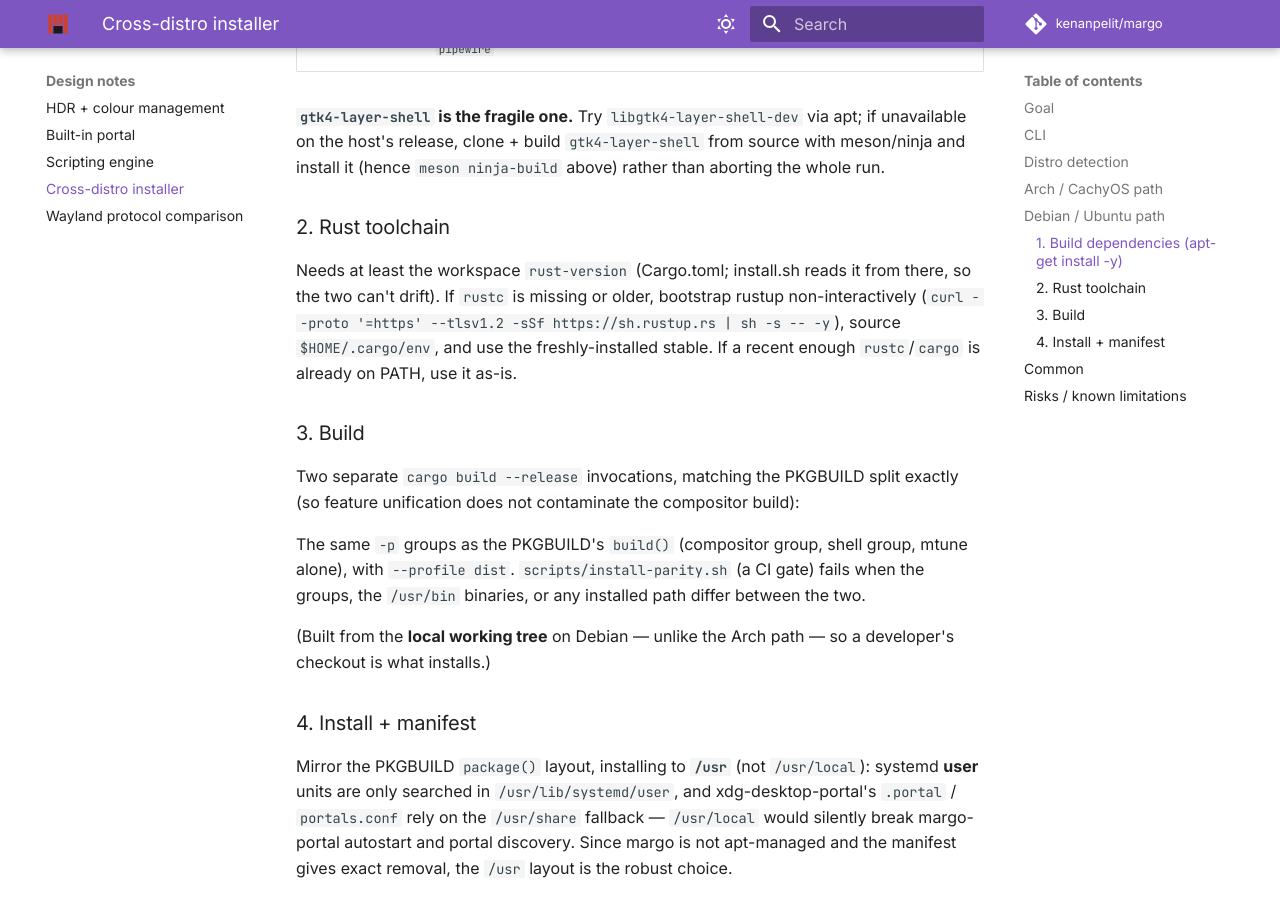
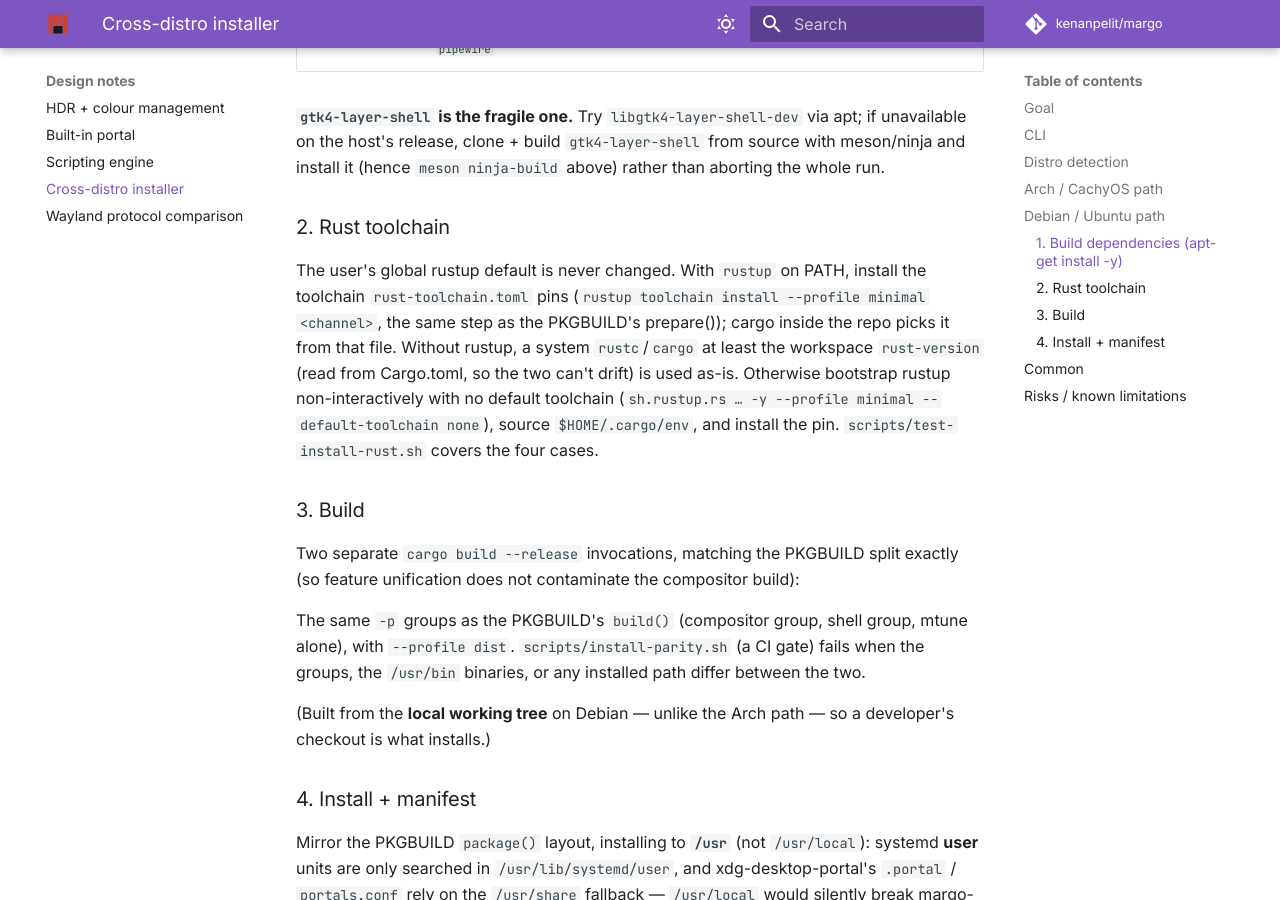
Before and after one commit to kenanpelit/margo, an MkDocs documentation site: the page built from docs/install-script.md, in a window 1280 px wide and 900 px high, scrolled down 2269 px. Built offline with MkDocs 1.6.1 and Material for MkDocs 9.7.7, drawn with Linux system fonts in a browser that asks for light colours; comment, search, counter and statistics services are not loaded.

Commit message:
fix(install): install the pinned toolchain, never change the rustup default
On the Debian path ensure_rust ran `rustup toolchain install stable` and
`rustup default stable` whenever rustup was present and the default
toolchain was older than rust-version, silently switching a nightly or
pinned user to stable; a fresh bootstrap also set stable as the global
default. Both were pointless besides: cargo inside the repo uses the
toolchain rust-toolchain.toml pins.

Now, with rustup, install exactly the pinned toolchain (the PKGBUILD's
prepare() step) and leave the default alone; without rustup, a recent
enough system toolchain is used as before; otherwise rustup is bootstrapped
with `--default-toolchain none` and the pin installed, with a hint about
`rustup default` for users who want one.

scripts/test-install-rust.sh stubs rustup/rustc/cargo/curl and runs
ensure_rust in the four cases; it failed on the old code (default switched,
pin not installed, bootstrap set a default) and passes now. Added to
`just check`; docs/install*.md updated.

Co-Authored-By: Claude Opus 5.5 <noreply@anthropic.com>
(cherry picked from commit 5a2f8426f83cb18d95cd386643af94cda5cea225)

```diff
--- a/docs/install-script.md
+++ b/docs/install-script.md
@@ -84,12 +84,16 @@ via apt; if unavailable on the host's release, clone + build
 
 ### 2. Rust toolchain
 
-Needs at least the workspace `rust-version` (Cargo.toml; install.sh
-reads it from there, so the two can't drift). If `rustc` is missing or
-older, bootstrap rustup non-interactively
-(`curl --proto '=https' --tlsv1.2 -sSf https://sh.rustup.rs | sh -s -- -y`),
-source `$HOME/.cargo/env`, and use the freshly-installed stable. If a
-recent enough `rustc`/`cargo` is already on PATH, use it as-is.
+The user's global rustup default is never changed. With `rustup` on PATH,
+install the toolchain `rust-toolchain.toml` pins
+(`rustup toolchain install --profile minimal <channel>`, the same step as
+the PKGBUILD's prepare()); cargo inside the repo picks it from that file.
+Without rustup, a system `rustc`/`cargo` at least the workspace
+`rust-version` (read from Cargo.toml, so the two can't drift) is used
+as-is. Otherwise bootstrap rustup non-interactively with no default
+toolchain (`sh.rustup.rs … -y --profile minimal --default-toolchain none`),
+source `$HOME/.cargo/env`, and install the pin.
+`scripts/test-install-rust.sh` covers the four cases.
 
 ### 3. Build
 
```
Also changed, not shown: docs/install.md (+4 -3 lines), 3 other files.
